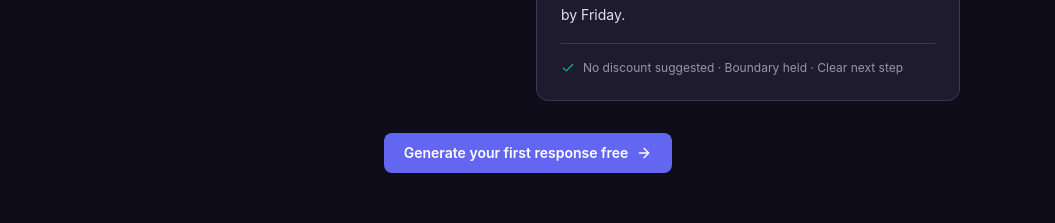
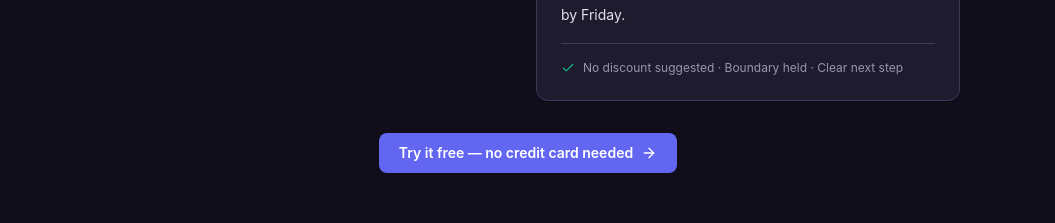
Before and after one commit to anadobreconsultant8/withpoise-app, a Next.js app: page / in a window 1280 px wide. Shown: the part 1640-1863 px from the top of the page, without its empty margins (112-1167 px from the left). Built offline with nearby package versions, Linux system fonts and the light colour scheme; no server answers.

Commit message:
Fix live example CTA to go to register instead of dashboard

```diff
--- a/src/app/page.tsx
+++ b/src/app/page.tsx
@@ -169,7 +169,7 @@ export default function LandingPage() {
 
         <div className="mt-8 text-center">
           <Link href="/register" className="btn-primary px-8 py-3 text-sm">
-            Generate your first response free
+            Try it free — no credit card needed
             <ArrowRight className="w-4 h-4" />
           </Link>
         </div>
```
